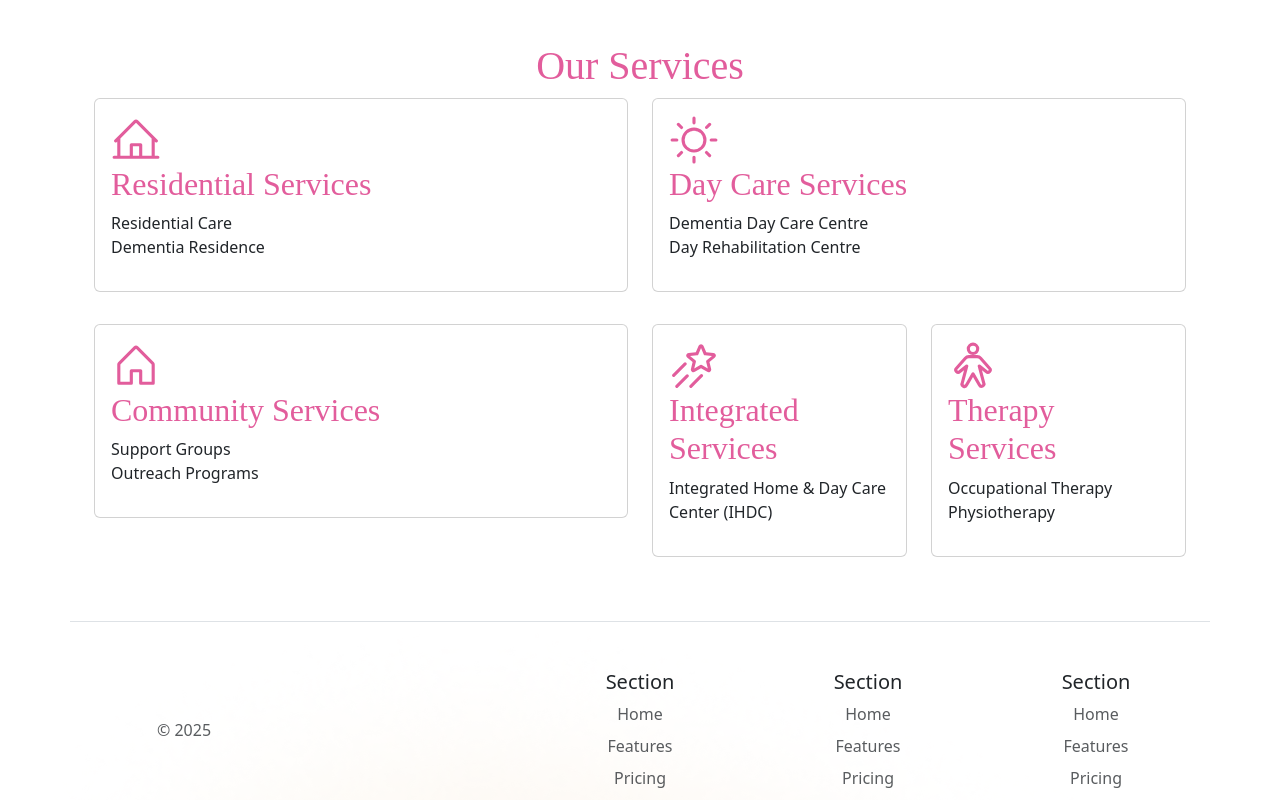
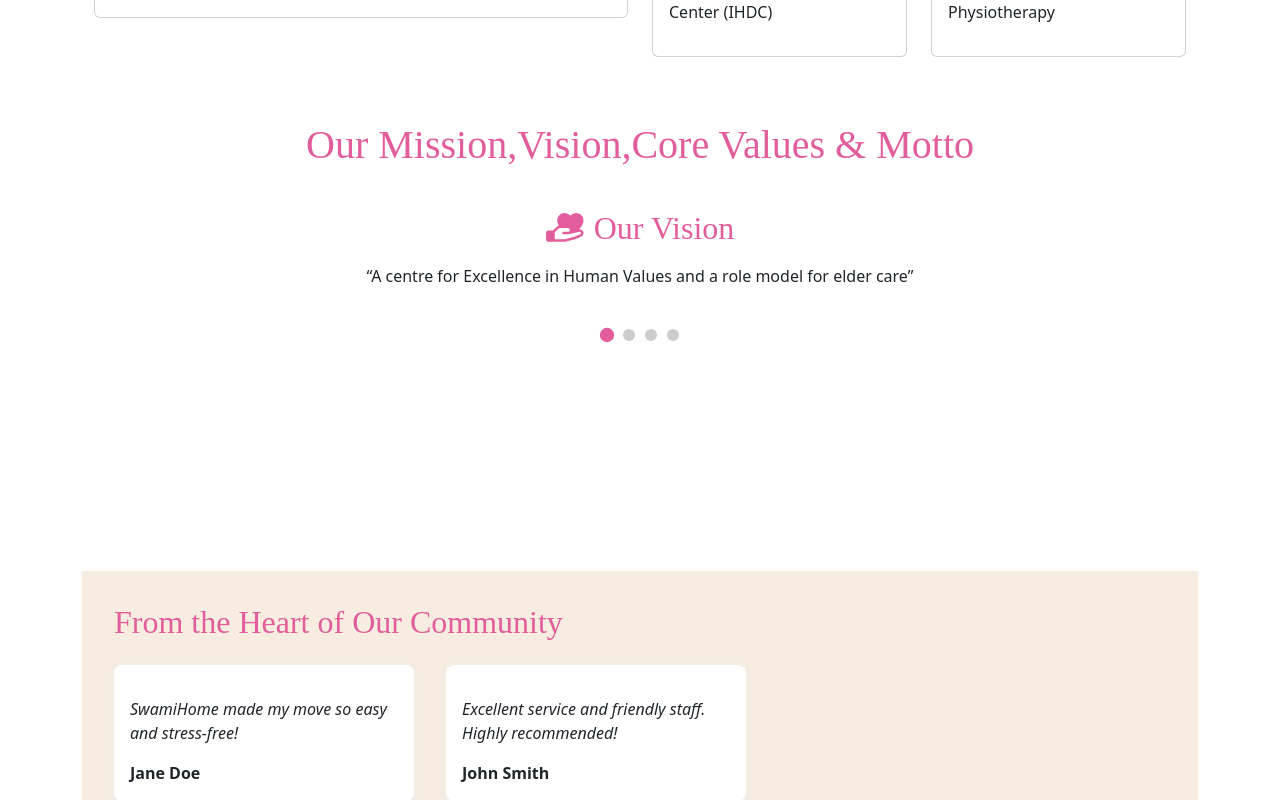
Before and after one commit to naoruki/SwamiHomev2, a React (Vite) app: page / in a window 1280 px wide. Shown: the part 1140-1940 px from the top of the page. Built offline with nearby package versions, Linux system fonts and the light colour scheme.

Commit message:
add testimonial part

```diff
--- /dev/null
+++ b/src/components/EventsSection.jsx
@@ -0,0 +1,39 @@
+
+
+const events = [
+    {
+        id: 1,
+        title: 'Yoga Workshop',
+        date: '2024-07-10',
+        description: 'Join us for a relaxing yoga session suitable for all levels.',
+    },
+    {
+        id: 2,
+        title: 'Meditation Retreat',
+        date: '2024-07-15',
+        description: 'A day of guided meditation and mindfulness practices.',
+    },
+    {
+        id: 3,
+        title: 'Community Gathering',
+        date: '2024-07-20',
+        description: 'Meet and connect with fellow members of our community.',
+    },
+];
+
+const EventsSection = () => (
+    <section>
+        <h2>Upcoming Events</h2>
+        <ul>
+            {events.map(event => (
+                <li key={event.id} style={{ marginBottom: '1.5rem' }}>
+                    <h3>{event.title}</h3>
+                    <p><strong>Date:</strong> {event.date}</p>
+                    <p>{event.description}</p>
+                </li>
+            ))}
+        </ul>
+    </section>
+);
+
+export default EventsSection;
--- a/src/components/HeroPage.jsx
+++ b/src/components/HeroPage.jsx
@@ -1,5 +1,4 @@
 import landingImg from "../assets/landingimageHQ.svg"; // Adjust path if needed
-// import { Smiley, Heart, Horse } from "@phosphor-icons/react";
 const HeroSection = () => {
   return (
     <div className="container col-xxl-8 px-4 py-5">
--- a/src/components/Services.jsx
+++ b/src/components/Services.jsx
@@ -1,15 +1,15 @@
-import { HouseLineIcon, SunIcon, HouseIcon,PersonIcon, ShootingStarIcon  } from "@phosphor-icons/react";
+import { HouseLineIcon, SunIcon, HouseIcon, PersonIcon, ShootingStarIcon } from "@phosphor-icons/react";
 
 const Services = () => {
   return (
-    <div className="container">
+    <div className="container pb-5"> {/* Added pb-5 for bottom padding */}
       {/* Row 1 */}
       <center><h1>Our Services</h1></center>
       <div className="row mb-3">
         <div className="col-12 col-md-6 mb-3">
           <div className="card">
             <div className="card-body">
-              <HouseLineIcon size={50} color="#E25D9C"/>
+              <HouseLineIcon size={50} color="#E25D9C" />
               <h2>Residential Services</h2>
               <p>
                 Residential Care
@@ -22,7 +22,7 @@ const Services = () => {
         <div className="col-12 col-md-6">
           <div className="card">
             <div className="card-body">
-              <SunIcon size={50} color="#E25D9C"/>
+              <SunIcon size={50} color="#E25D9C" />
               <h2>Day Care Services</h2>
               <p>
                 Dementia Day Care Centre
@@ -39,7 +39,7 @@ const Services = () => {
         <div className="col-12 col-md-6 col-lg-6 mb-3">
           <div className="card">
             <div className="card-body">
-              <HouseIcon size={50} color="#E25D9C"/>
+              <HouseIcon size={50} color="#E25D9C" />
               <h2>Community Services</h2>
               <p>
                 Support Groups
@@ -52,7 +52,7 @@ const Services = () => {
         <div className="col-12 col-md-6 col-lg-3 mb-3">
           <div className="card">
             <div className="card-body">
-                <ShootingStarIcon size={50} color="#E25D9C"/>
+              <ShootingStarIcon size={50} color="#E25D9C" />
               <h2>Integrated Services</h2>
               <p>Integrated Home & Day Care Center (IHDC)</p>
             </div>
@@ -61,7 +61,7 @@ const Services = () => {
         <div className="col-12 col-md-6 col-lg-3 mb-3">
           <div className="card">
             <div className="card-body">
-                <PersonIcon size={50} color="#E25D9C"/>
+              <PersonIcon size={50} color="#E25D9C" />
               <h2>Therapy Services</h2>
               <p>
                 Occupational Therapy
--- /dev/null
+++ b/src/components/TestimonialSection .jsx
@@ -0,0 +1,28 @@
+
+import "../styles/Testimonial.css";
+const testimonials = [
+  {
+    name: "Jane Doe",
+    text: "SwamiHome made my move so easy and stress-free!",
+  },
+  {
+    name: "John Smith",
+    text: "Excellent service and friendly staff. Highly recommended!",
+  },
+];
+
+const Testimonial = () => (
+  <section className="testimonials-section">
+    <h2>From the Heart of Our Community</h2>
+    <div className="testimonials-container">
+      {testimonials.map((t, idx) => (
+        <div key={idx} className="testimonial-card">
+          <p className="testimonial-text">{t.text}</p>
+          <strong>{t.name}</strong>
+        </div>
+      ))}
+    </div>
+  </section>
+);
+
+export default Testimonial;
--- a/src/components/VisionMissionCarousel.jsx
+++ b/src/components/VisionMissionCarousel.jsx
@@ -14,7 +14,7 @@ const CustomCarousel = ({ slides }) => {
 
   return (
     <div className="carousel-container ">
-      <center><h1>Our Mission & Vision</h1></center>
+      <center><h1>Our Mission,Vision,Core Values & Motto</h1></center>
       <div className="container mission-header"></div>
       {slides.map((slide, index) => (
         <div
--- a/src/pages/Landing.jsx
+++ b/src/pages/Landing.jsx
@@ -2,6 +2,7 @@
 import VisionSection from "../components/VisionSection.jsx";
 import HeroPage from "../components/HeroPage.jsx";
 import Services from "../components/Services.jsx";
+import Testimonial from "../components/TestimonialSection .jsx";
 
 const LandingPage = () => {
   return (
@@ -9,12 +10,12 @@ const LandingPage = () => {
       <HeroPage />
 
       <div className="container">
+        <Services />
         <VisionSection />
-        <Services/>
+
+        <Testimonial />
       </div>
-
     </div>
-
   );
 };
 
--- /dev/null
+++ b/src/styles/Testimonial.css
@@ -0,0 +1,28 @@
+.testimonials-section {
+  padding: 2rem;
+  background: #f6ecdf;
+
+}
+.testimonials-section h2 {
+  margin-bottom: 1.5rem;
+}
+
+.testimonials-container {
+  display: flex;
+  gap: 2rem;
+  flex-wrap: wrap; /* optional for responsiveness */
+}
+
+.testimonial-card {
+  background: #fff;
+  padding: 1rem;
+  border-radius: 8px;
+  box-shadow: 0 2px 8px #eee;
+  max-width: 300px;
+  flex: 1 1 auto; /* optional for flexible layout */
+}
+
+.testimonial-text {
+  font-style: italic;
+  margin: 1rem 0;
+}
--- a/src/styles/VisionMission.css
+++ b/src/styles/VisionMission.css
@@ -2,9 +2,8 @@
   position: relative;
   overflow: hidden;
   width: 100%;
-  height: 500px; /* or adjust as needed */
+  height: 450px; /* or adjust as needed */
 }
-
 .carousel-slide {
   opacity: 0;
   position: absolute;
```
Also changed, not shown: src/components/SupportUsSection.jsx (added).
